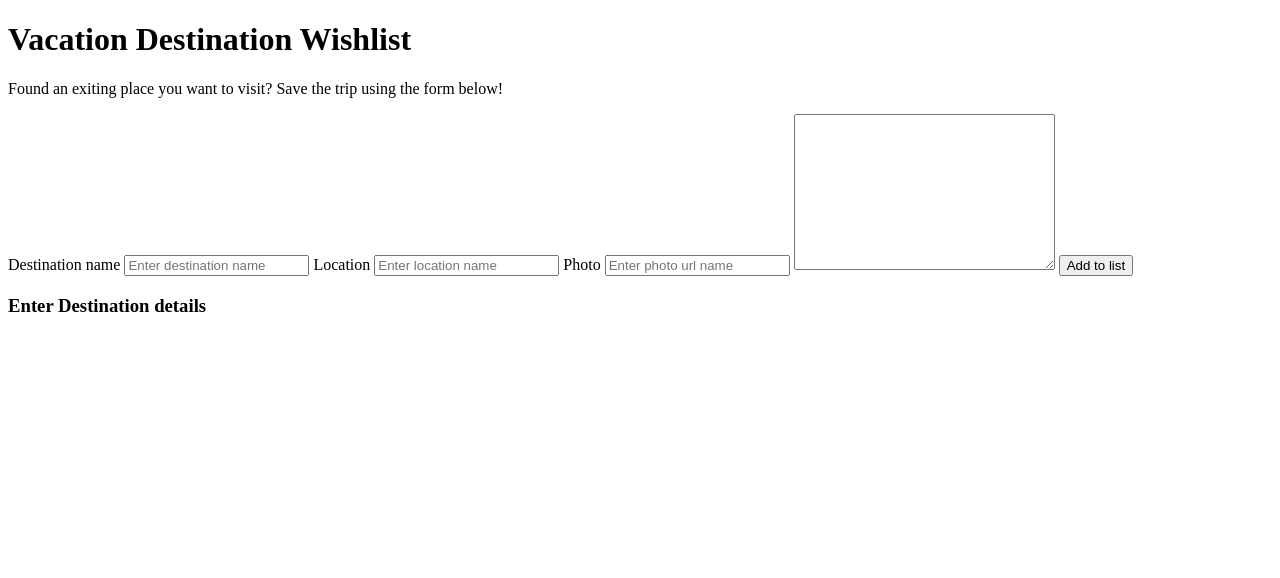
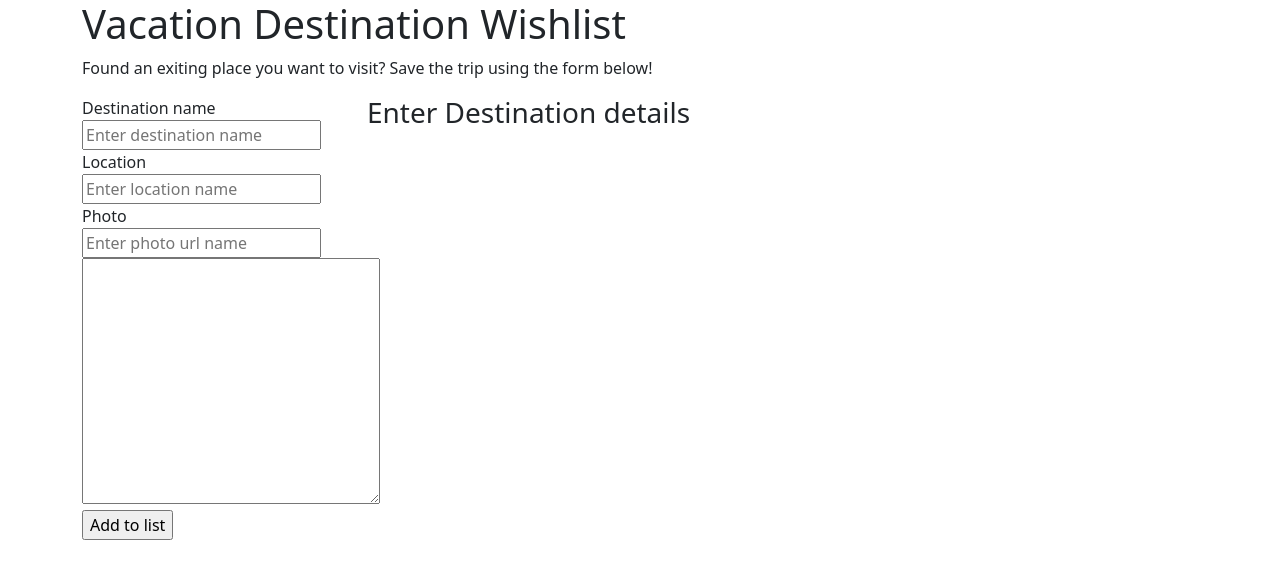
Before and after one commit to jaytaylor-dev/destination-page-jt, a plain HTML site: page index.html in a window 1280 px wide. Drawn offline with nearby package versions, Linux system fonts and the light colour scheme.

Commit message:
styling the stylesheet getting general basic layout

```diff
--- a/index.html
+++ b/index.html
@@ -4,18 +4,30 @@
     <meta charset="UTF-8" />
     <meta name="viewport" content="width=device-width, initial-scale=1.0" />
     <title>Destination Page</title>
+
+    <!-- bootstrap -->
+    <link
+      href="https://cdn.jsdelivr.net/npm/bootstrap@5.3.2/dist/css/bootstrap.min.css"
+      rel="stylesheet"
+      integrity="sha384-T3c6CoIi6uLrA9TneNEoa7RxnatzjcDSCmG1MXxSR1GAsXEV/Dwwykc2MPK8M2HN"
+      crossorigin="anonymous"
+    />
+
+    <!-- custom styles -->
+    <link rel="stylesheet" href="style.css" />
   </head>
   <body>
-    <header>
+    <header class="container">
       <h1>Vacation Destination Wishlist</h1>
       <p>
         Found an exiting place you want to visit? Save the trip using the form
         below!
       </p>
     </header>
-    <section>
-      <article>
-        <form action="">
+    <section class="container">
+      <div class="row">
+        <article class="col-12 col-sm-3">
+          <form id="user_input_form">
             <label for="destination_name">Destination name</label>
             <input
               type="text"
@@ -41,10 +53,11 @@
             <input type="submit" value="Add to list" />
           </form>
         </article>
-      <article>
+        <article class="col-12 col-sm-9">
           <h3>Enter Destination details</h3>
           <div id="cards_container"></div>
         </article>
+      </div>
     </section>
   </body>
 </html>
--- /dev/null
+++ b/styles.css
@@ -0,0 +1,16 @@
+header.container, #user_input_form {
+    align-items: center;
+    padding: 2 rem;
+}
+
+header.container {
+    display: flex;
+    flex-direction: column;
+
+}
+
+
+
+#user_input_form input, #user_input_form textarea {
+    margin: 2rem;
+}
```
Lines whose indentation alone changed are shown as unchanged.
